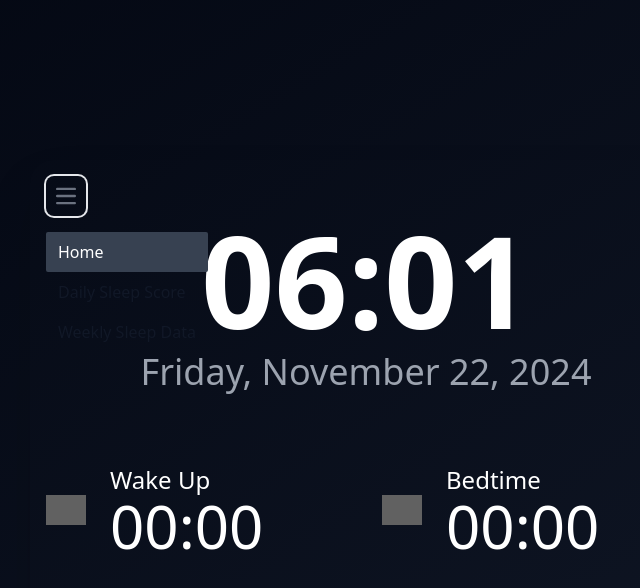
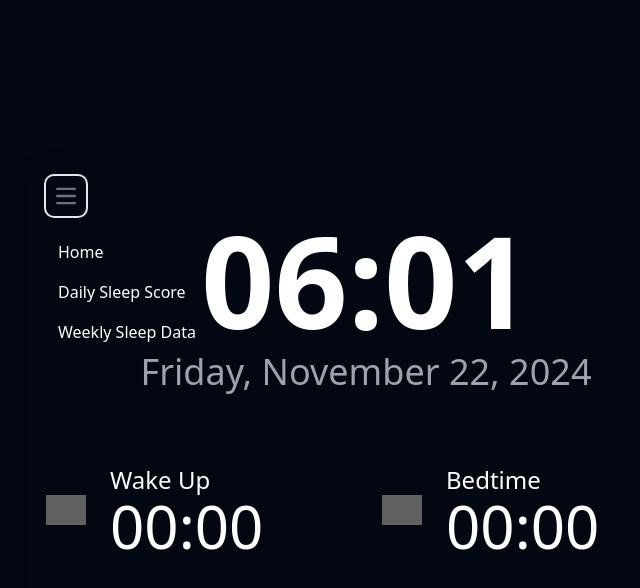
Before and after one commit to vroque19/471-project, a SvelteKit app: page / in a window 1280 px wide. Both pictures are taken after a click on the button "Open main menu". Shown: the top 588 px of the page, without its empty margins (274-914 px from the left). Built offline with nearby package versions, Linux system fonts and the light colour scheme; grey boxes are pictures that could not be loaded.

Commit message:
update ui

```diff
--- a/src/routes/+layout.svelte
+++ b/src/routes/+layout.svelte
@@ -13,13 +13,13 @@
 </script>
 
 <div
-  class="min-h-screen bg-gradient-to-br from-gray-950 to-gray-900 text-white flex items-center justify-center p-1"
+  class="min-h-screen bg-gradient-to-br bg-gray-950 text-white flex items-center justify-center p-1 cursor-none"
   on:touchstart={handleTouchStart}
   on:touchend={handleTouchEnd}
   in:fly={{ x: 200, duration: 300 }}
 >
   <div
-    class="bg-gray-820 rounded-3xl shadow-2xl p-4 max-w-2xl w-[800px] h-[480px] mx-auto overflow-hidden"
+    class="bg-gray-820 rounded-3xl shadow-2xl p-4 max-w-2xl w-[800px] h-[480px] mx-auto overflow"
   >
     <nav class=" w-1/6">
       <div
@@ -58,21 +58,21 @@
               <li>
                 <a
                   href="/"
-                  class="block py-2 px-3 text-white bg-gray-700 rounded-sm dark:bg-gray-600"
+                  class="block py-2 px-3 text-white rounded-sm dark:bg-gray-600"
                   aria-current="page">Home</a
                 >
               </li>
               <li>
                 <a
                   href="daily"
-                  class="block py-2 px-3 text-gray-900 rounded-sm hover:bg-gray-100 dark:text-gray-400 dark:hover:bg-gray-700 dark:hover:text-white"
+                  class="block py-2 px-3 text-white rounded-sm hover:bg-gray-600 dark:text-gray-400 dark:hover:bg-gray-700 dark:hover:text-white"
                   >Daily Sleep Score</a
                 >
               </li>
               <li>
                 <a
                   href="weekly"
-                  class="block py-2 px-3 text-gray-900 rounded-sm hover:bg-gray-100 dark:text-gray-400 md:dark:hover:text-white dark:hover:bg-gray-700 dark:hover:text-white"
+                  class="block py-2 px-3 text-white rounded-sm hover:bg-gray-600 dark:text-gray-400 md:dark:hover:text-white dark:hover:bg-gray-700 dark:hover:text-white"
                   >Weekly Sleep Data</a
                 >
               </li>
--- a/src/routes/+page.svelte
+++ b/src/routes/+page.svelte
@@ -23,10 +23,10 @@
   };
 
   let formattedDate = $derived(
-    date.toLocaleDateString("en-US", full_date_options)
+    date.toLocaleDateString("en-US", full_date_options),
   );
   let formattedTime = $derived(
-    time.toLocaleTimeString("en-US", full_time_options)
+    time.toLocaleTimeString("en-US", full_time_options),
   );
 
   async function saveSleepSetting() {
```
